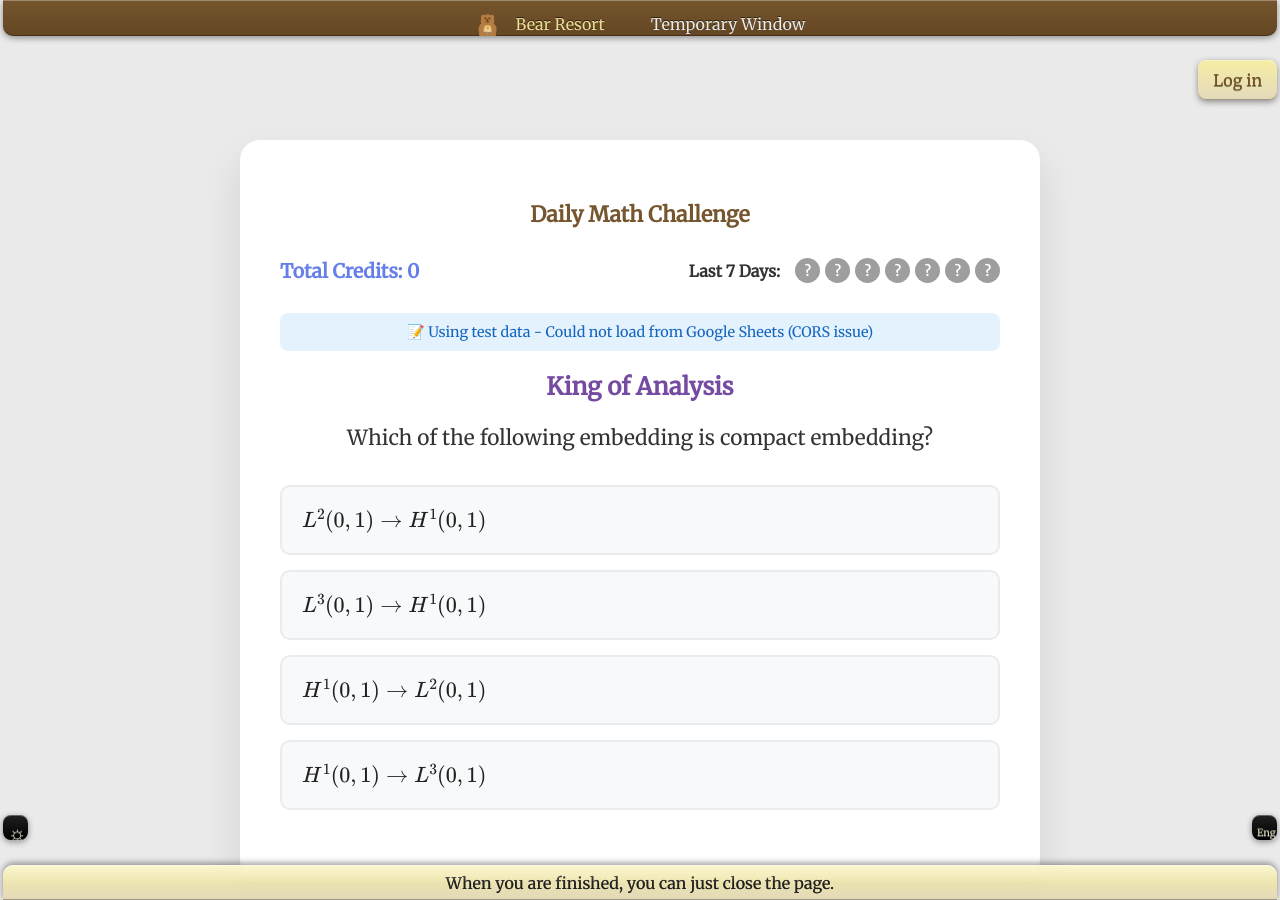
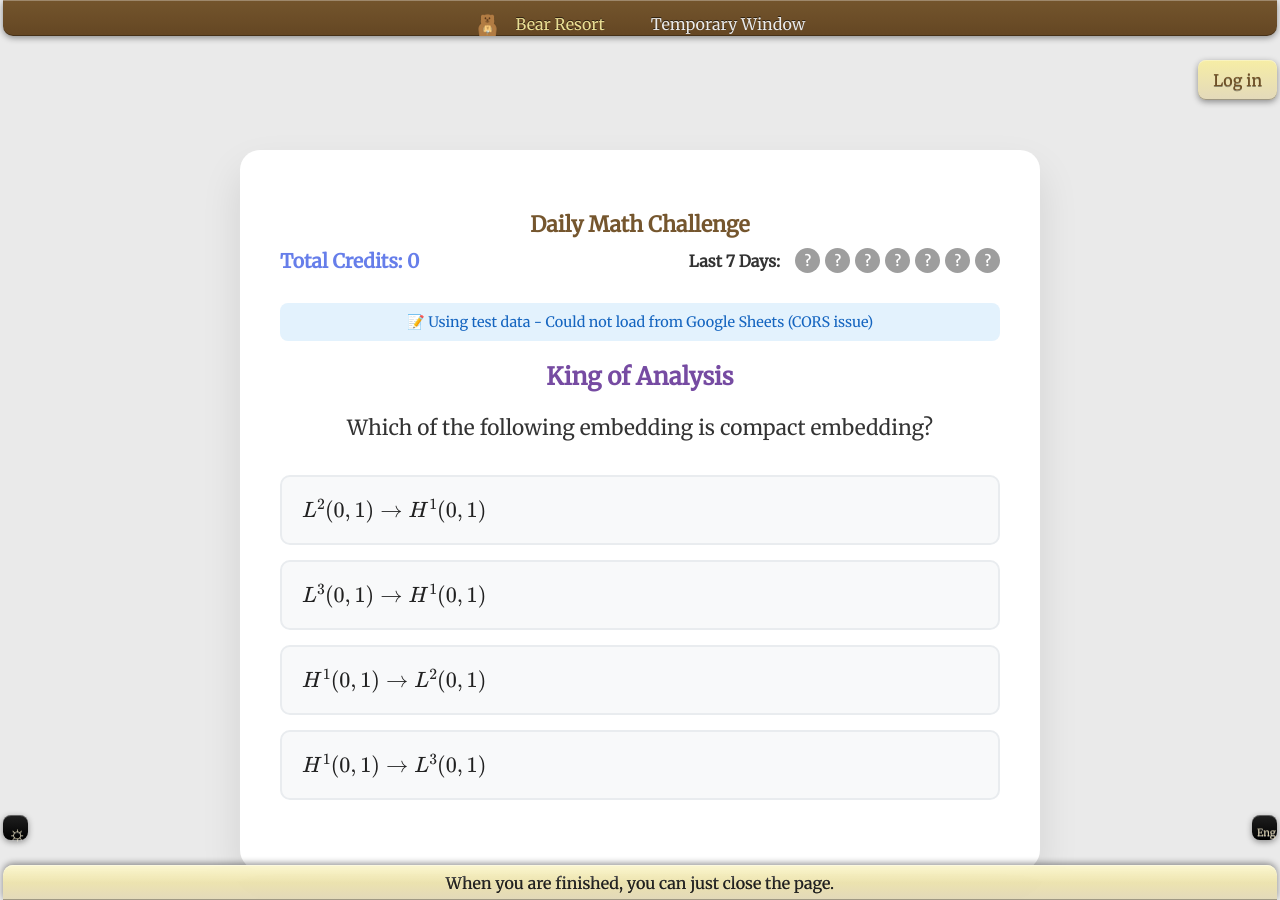
Before and after one commit to Bear-Resort/bear-resort.github.io, a Jekyll site: the page built from math-trial/index.html, in a window 1280 px wide and 900 px high. Built offline with Jekyll 4.4.1, drawn with Linux system fonts in a browser that asks for light colours.

Commit message:
optimize the display contents

```diff
--- a/math-trial/index.html
+++ b/math-trial/index.html
@@ -35,12 +35,6 @@
         max-width: 800px;
         width: 100%;
     }
-
-    .header {
-        text-align: center;
-        margin-bottom: 30px;
-    }
-
     .title {
         font-size: 2.5em;
         color: #333;
```
